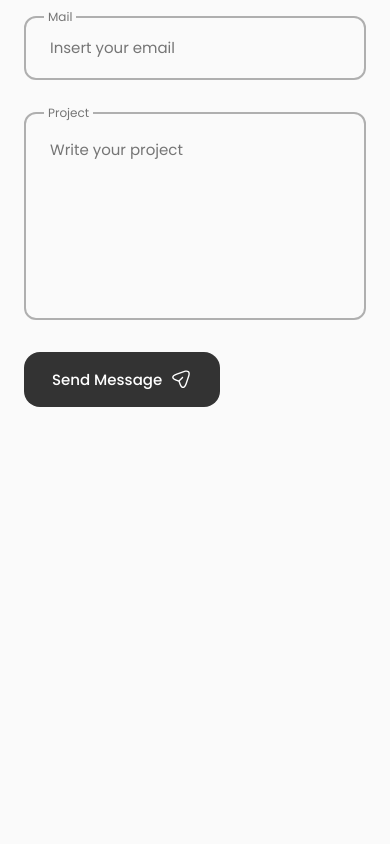
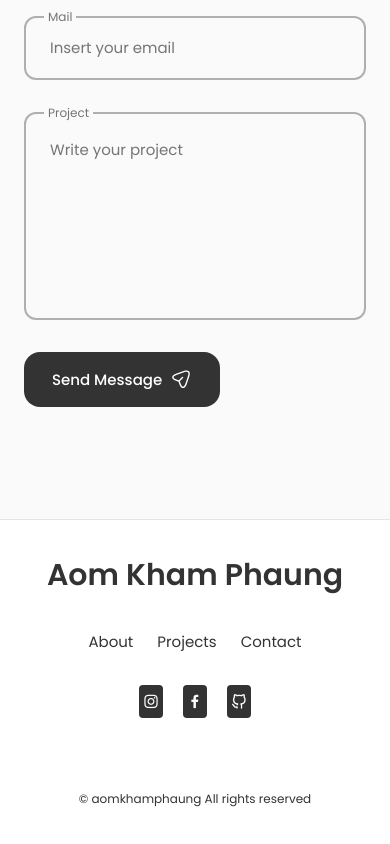
Before and after one commit to aomkhamphaung/portfolio, a React (Create React App) app: page / in a window 390 px wide. Shown: the part 7467-8311 px from the top of the page. Before the commit the page ends 8034 px from the top, so only its background shows below. Built offline with nearby package versions, Linux system fonts and the light colour scheme.

Commit message:
footer added

```diff
--- a/src/App.js
+++ b/src/App.js
@@ -8,6 +8,7 @@
 import Qualification from "./components/qualification/Qualification";
 import Work from "./components/works/Work.jsx";
 import Contact from "./components/contact/Contact";
+import Footer from "./components/footer/Footer";
 
 const App = () => {
   return(
@@ -23,6 +24,7 @@
       <Qualification/>
       <Work/>
       <Contact/>
+      <Footer/>
     </main>
     </>
   )
--- /dev/null
+++ b/src/components/footer/Footer.jsx
@@ -0,0 +1,38 @@
+import React from 'react'
+import './footer.css'
+
+const Footer = () => {
+    return (
+        <footer className="footer">
+            <div className="footer__container container">
+                <h1 className="footer__title">Aom Kham Phaung</h1>
+
+                <ul className="footer__list">
+                    <li>
+                        <a href="#about" className='footer__link'>About</a>
+                    </li>
+
+                    <li>
+                        <a href="#portfolio" className='footer__link'>Projects</a>
+                    </li>
+
+                    <li>
+                        <a href="#contact" className='footer__link'>Contact</a>
+                    </li>
+                </ul>
+
+                <div className="footer__social">
+                    <a href="https://www.instagram.com/aom_kham_phaung" target='blank' className='footer__social-link'><i class="uil uil-instagram"></i></a>
+
+                    <a href="https://www.facebook.com/aomkhamphaung" target='blank' className='footer__social-link'><i class="uil uil-facebook-f"></i></a>
+
+                    <a href="https://github.com/aomkhamphaung" target='blank' className='footer__social-link'><i class="uil uil-github-alt"></i></a>
+                </div>
+
+                <span className='footer__copy'>&#169; aomkhamphaung All rights reserved</span>
+            </div>
+        </footer>
+    )
+}
+
+export default Footer
--- /dev/null
+++ b/src/components/footer/footer.css
@@ -0,0 +1,79 @@
+.footer{
+    background-color: var(--container-color);
+    border-top: 1px solid rgba(0, 0, 0, 0.1);
+}
+
+.footer__container{
+    padding: 2rem 0 6rem;
+}
+
+.footer__title,
+.footer__link{
+    color: var(--title-color);
+}
+
+.footer__title{
+    text-align: center;
+    margin-bottom: var(--mb-2);
+}
+
+.footer__link:hover{
+    color: var(--title-color-dark);
+}
+
+.footer__list{
+    display: flex;
+    justify-content: center;
+    column-gap: 1.5rem;
+    margin-bottom: var(--mb-2);
+}
+
+.footer__social{
+    display: flex;
+    justify-content: center;
+    column-gap: 1.25rem;
+}
+
+.footer__social-link{
+    background-color: var(--title-color);
+    color: var(--container-color);
+    font-size: 1.125rem;
+    padding: 0.4rem;
+    border-radius: 0.5rem;
+    display: inline-flex;
+}
+
+.footer__social-link:hover{
+    color: var(--title-color-dark);
+}
+
+.footer__copy{
+    display: block;
+    margin-top: 4.5rem;
+    color: var(--title-color);
+    text-align: center;
+    font-size: var(--smaller-font-size);
+}
+
+/*=============== BREAKPOINTS ===============*/
+/* For large devices */
+@media screen and (max-width: 992px) {
+    .footer__social-link{
+        padding: 0.25rem;
+        border-radius: 0.25rem;
+        font-size: 1rem;
+    }
+  }
+
+  /* For medium devices */
+  @media screen and (max-width: 768px) {
+
+  }
+
+  @media screen and (max-width: 576px) {
+  }
+
+  /* For small devices */
+  @media screen and (max-width: 350px) {
+
+  }
```
Also changed, not shown: src/components/scrollup/ScrollUp.jsx (added), src/components/scrollup/scrollup.css (added).
